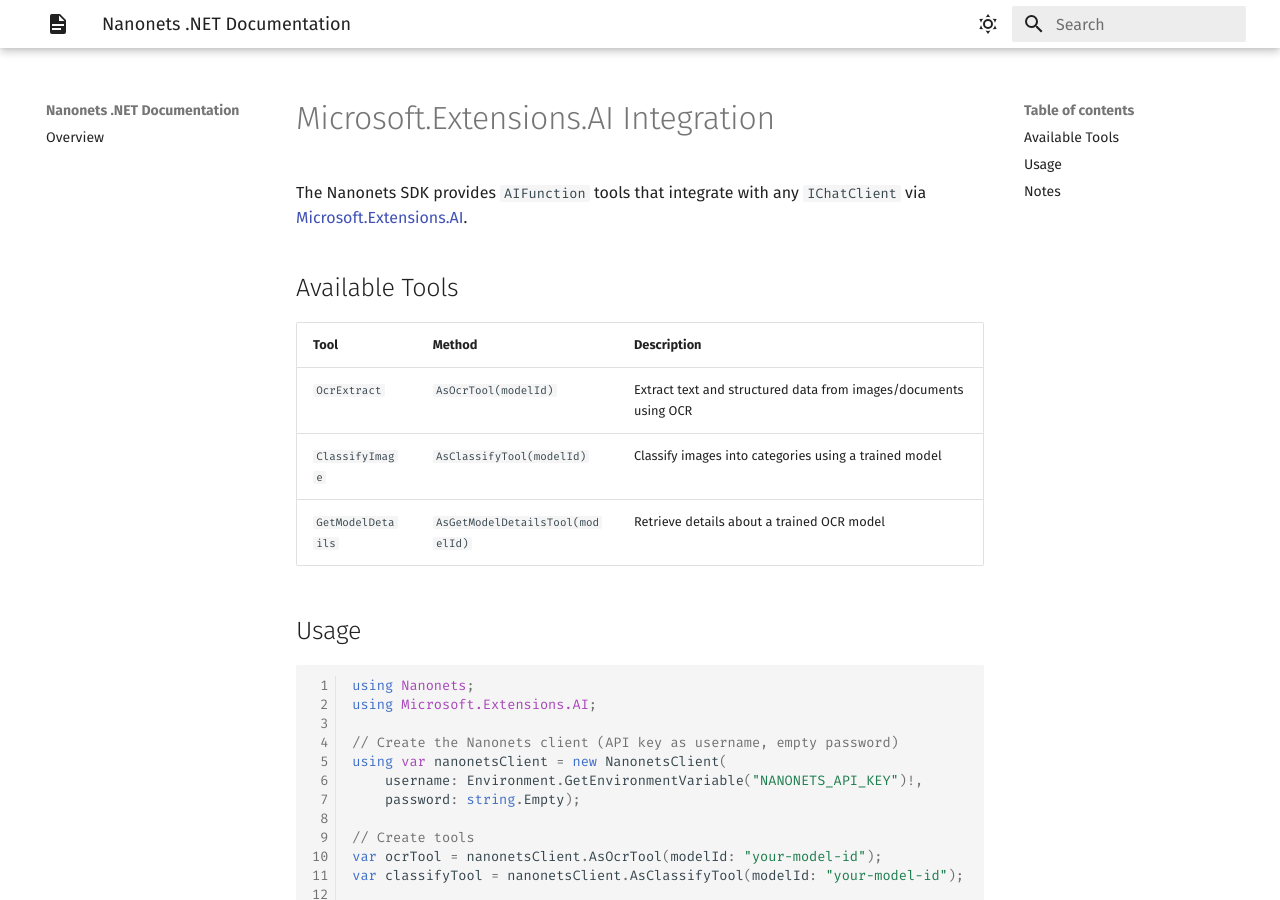
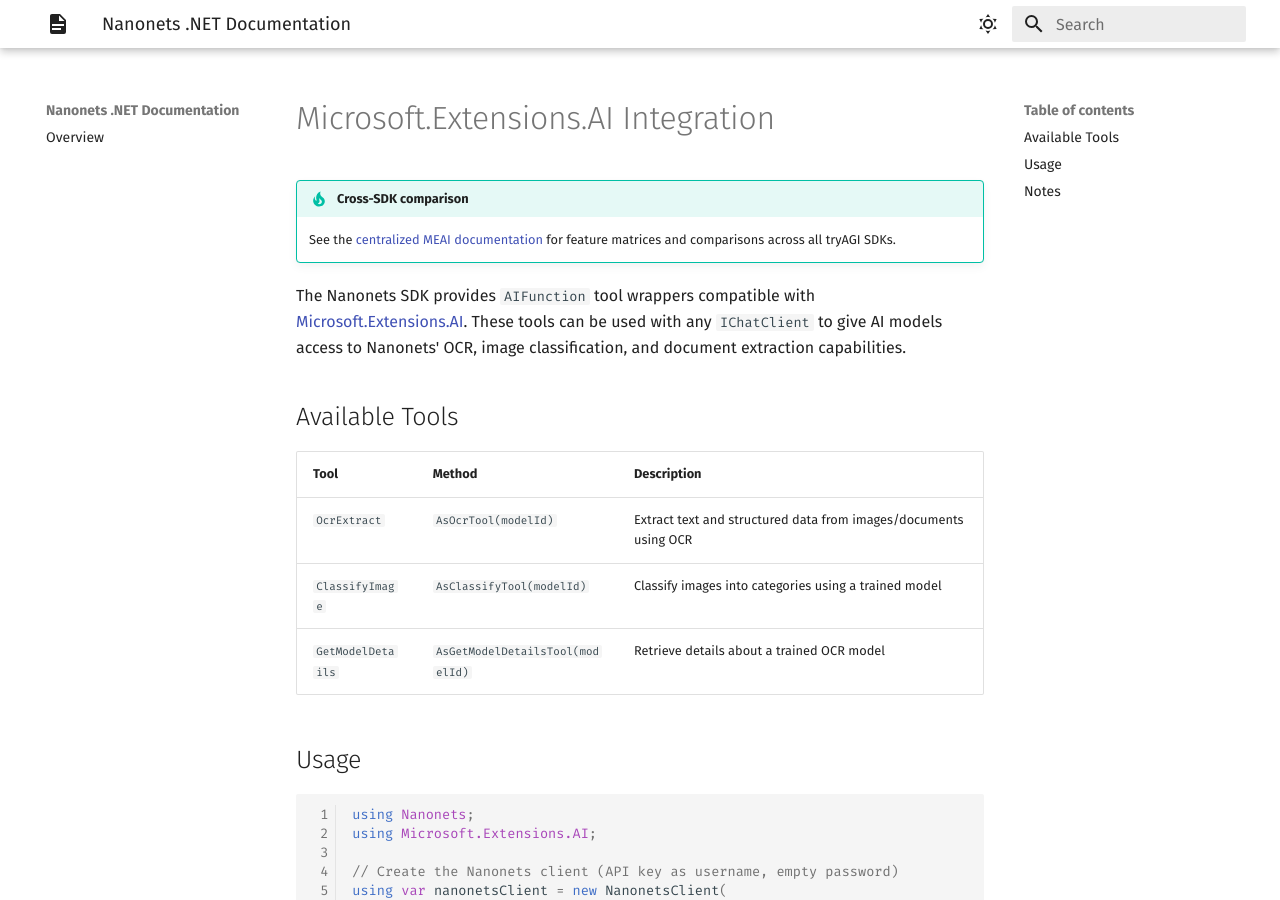
Before and after one commit to tryAGI/Nanonets, an MkDocs documentation site: the page built from docs/guides/meai.md, in a window 1280 px wide and 900 px high. Built offline with MkDocs 1.6.1 and Material for MkDocs 9.7.7, drawn with Linux system fonts in a browser that asks for light colours; the version menu is left out.

Commit message:
Standardize MEAI guide intro text
Co-Authored-By: Claude Opus 4.6 <noreply@anthropic.com>

```diff
--- a/docs/guides/meai.md
+++ b/docs/guides/meai.md
@@ -1,6 +1,9 @@
 # Microsoft.Extensions.AI Integration
 
-The Nanonets SDK provides `AIFunction` tools that integrate with any `IChatClient` via [Microsoft.Extensions.AI](https://www.nuget.org/packages/Microsoft.Extensions.AI).
+!!! tip "Cross-SDK comparison"
+    See the [centralized MEAI documentation](https://tryagi.github.io/docs/meai/) for feature matrices and comparisons across all tryAGI SDKs.
+
+The Nanonets SDK provides `AIFunction` tool wrappers compatible with [Microsoft.Extensions.AI](https://learn.microsoft.com/en-us/dotnet/ai/microsoft-extensions-ai). These tools can be used with any `IChatClient` to give AI models access to Nanonets' OCR, image classification, and document extraction capabilities.
 
 ## Available Tools
 
```
